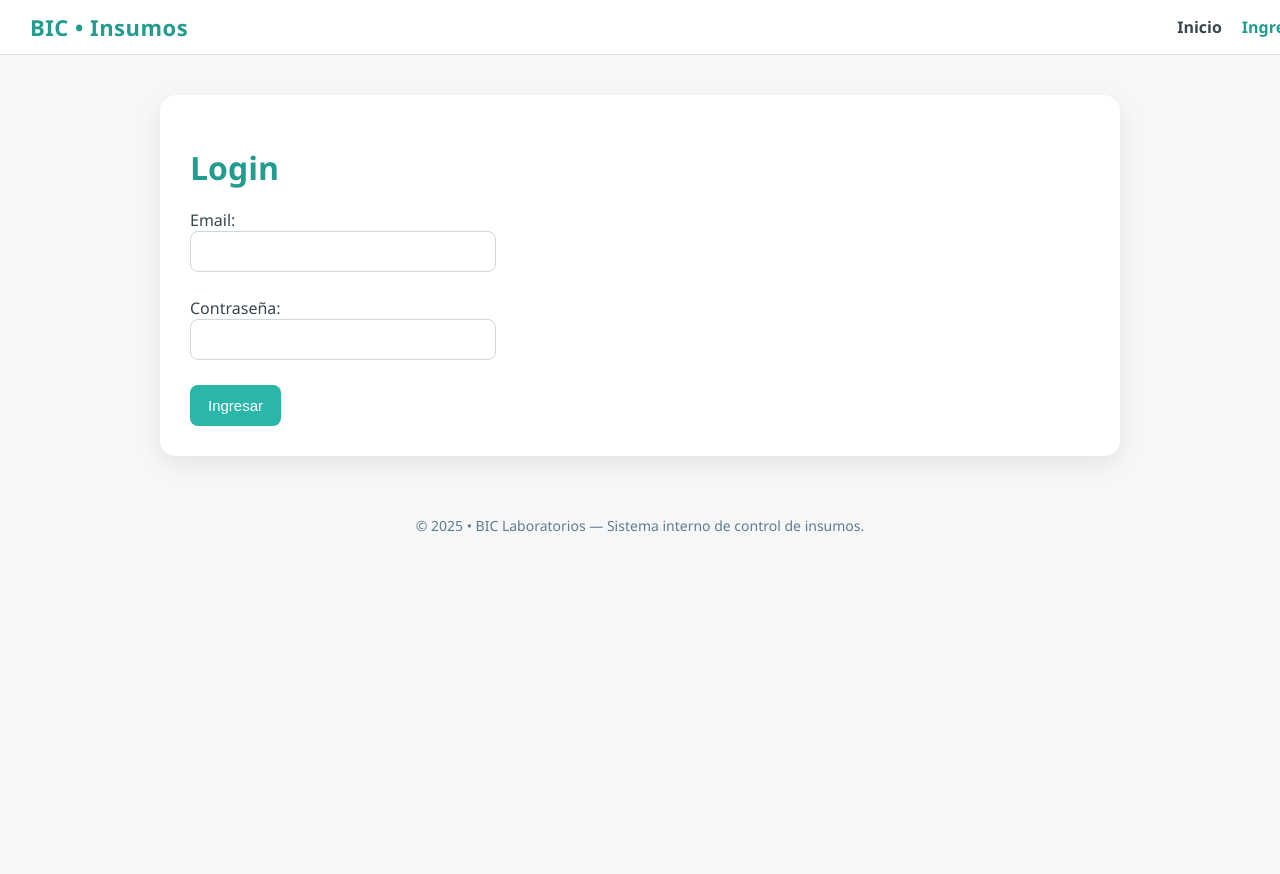
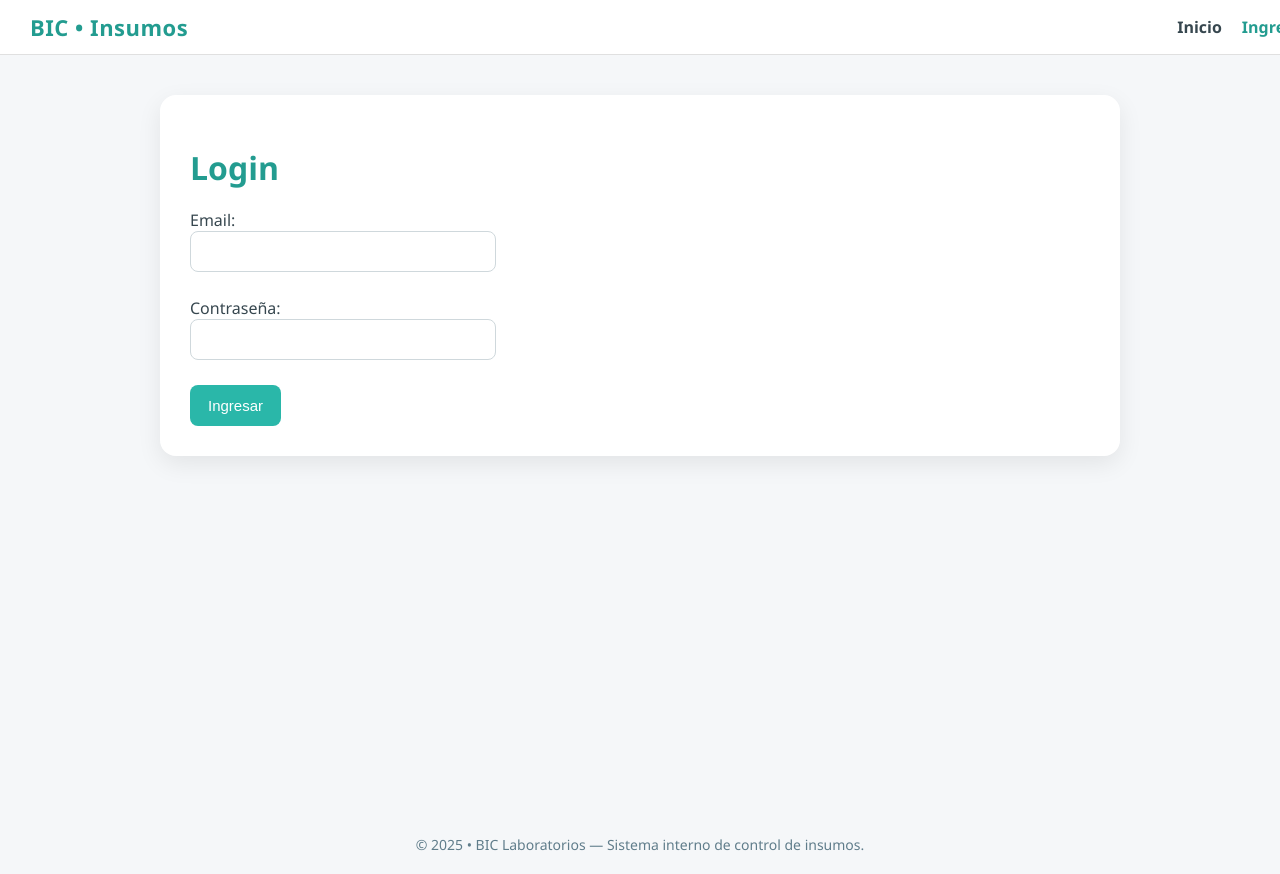
Before and after one commit to Facurr/mcga-frontend, a React (Vite) app: page /login in a window 1280 px wide. Shown: the top 874 px of the page. Before the commit the page ends 800 px from the top, so only its background shows below. Built offline with nearby package versions, Linux system fonts and the light colour scheme.

Commit message:
Fix general

```diff
--- a/src/App.jsx
+++ b/src/App.jsx
@@ -10,16 +10,16 @@ import Footer from "./components/Footer";
 import { useAuth } from "./hooks/useAuth";
 
 function App() {
-  const { token } = useAuth();   // Para saber si está logueado
+  const { token } = useAuth();
 
   return (
     <BrowserRouter>
-      {/* Header institucional */}
       <Header isLogged={!!token} />
 
+      {/* Wrapper general de páginas */}
+      <main className="page-wrapper">
         <Routes>
           <Route path="/" element={<Home />} />
-
           <Route path="/login" element={<Login />} />
 
           <Route
@@ -31,8 +31,8 @@ function App() {
             }
           />
         </Routes>
+      </main>
 
-      {/* Footer institucional */}
       <Footer />
     </BrowserRouter>
   );
--- a/src/styles.css
+++ b/src/styles.css
@@ -21,12 +21,11 @@ body {
   color: var(--text);
 }
 
-/* Wrapper general */
+/* Wrapper general de páginas (CLAVE DEL FIX) */
 .page-wrapper {
-  min-height: calc(100vh - 60px);
-  display: flex;
-  flex-direction: column;
-  justify-content: flex-start;
+  padding-top: 40px; /* separación real del header */
+  min-height: calc(100vh - 120px); /* header + footer */
+  background-color: var(--bg-light);
 }
 
 /* ------------------------
@@ -51,7 +50,7 @@ header h1 {
 ------------------------- */
 .container {
   max-width: 900px;
-  margin: 40px auto;
+  margin: 0 auto; /* importante: sin margen vertical */
   background: var(--white);
   padding: 30px;
   border-radius: 16px;
```
Lines whose indentation alone changed are shown as unchanged.
